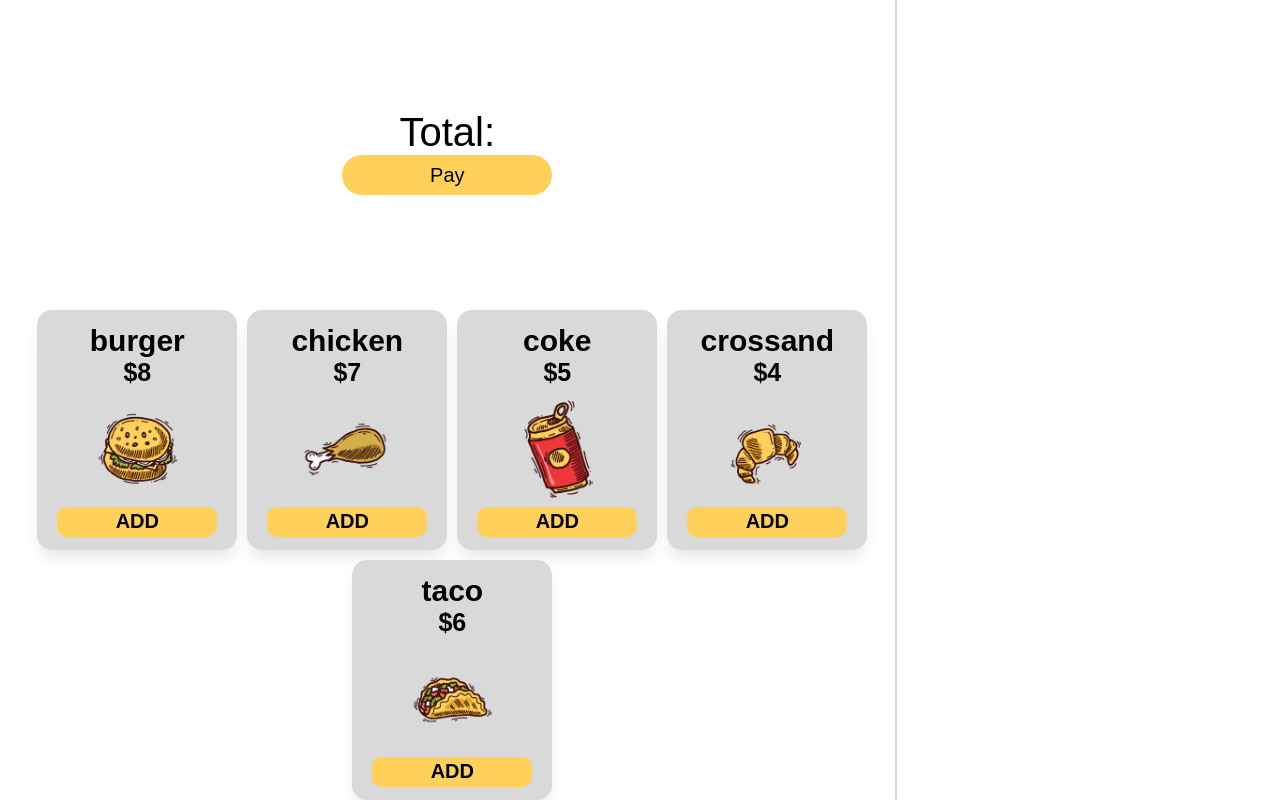
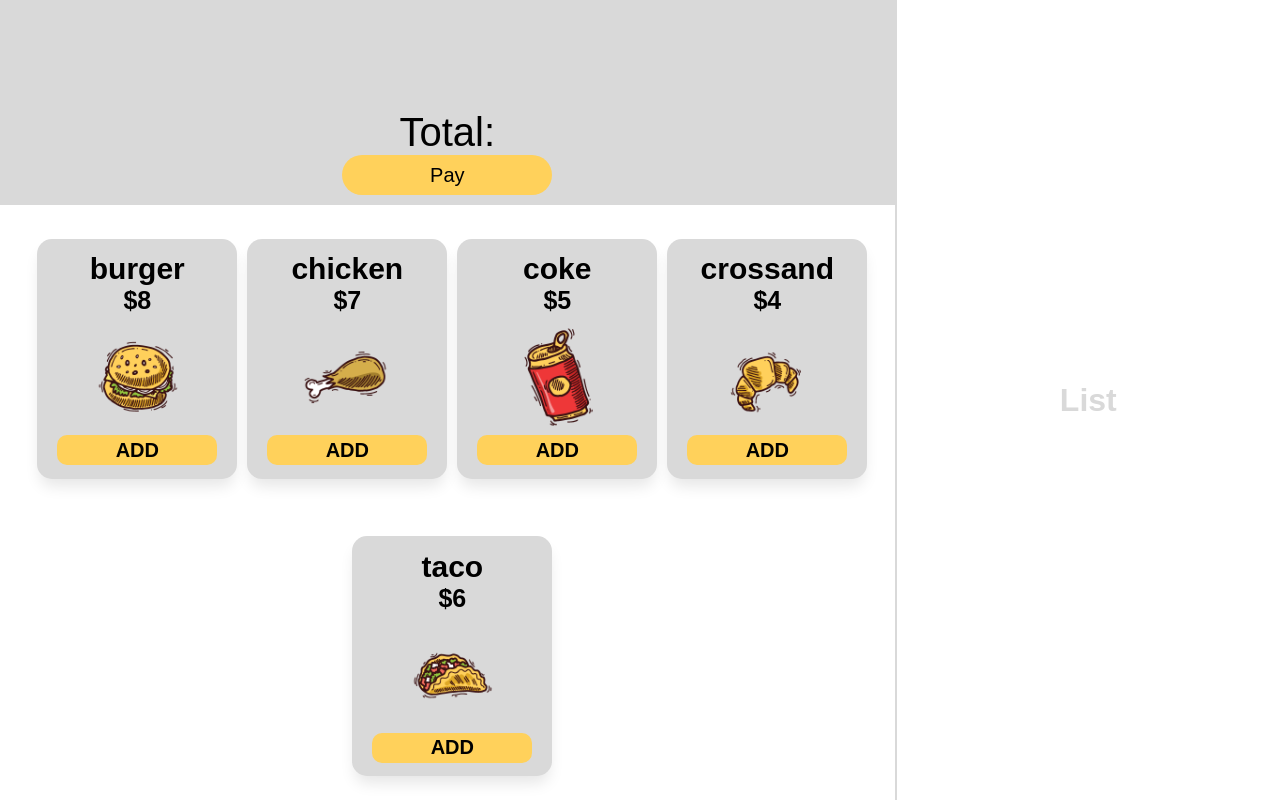
Before and after one commit to Tropicalboy21/Object_Oriented_Programming, a plain HTML site: page fastFoodApp/index.html in a window 1280 px wide. Drawn offline with Linux system fonts and the light colour scheme.

Commit message:
Update index.html

```diff
--- a/fastFoodApp/index.html
+++ b/fastFoodApp/index.html
@@ -11,16 +11,20 @@
 <body>
     <div class="container">
         <div class="header_products_container">
-            <div class="header_container">
-                <p>Total:</p>
-                <div class="header_buttons_container">
-                    <div id="showListButton" class="showlist_button"></div>
-                        <div id="doneButton" class="done_button"></div>
+            <div class="bg">
+                <div class="header_container">
+                    <p>Total:</p>
+                    <div class="header_buttons_container">
+                        <div id="showListButton" class="showlist_button"></div>
+                            <div id="doneButton" class="done_button"></div>
+                    </div>
                 </div>
             </div>
             <div id="productsContainer" class="products_container"></div>
         </div>
-        <div id="listContainer" class="list_container"></div>
+        <div id="listContainer" class="list_container">
+            <h1>List</h1>
+        </div>
     </div>
 </body>
 </html>
```
